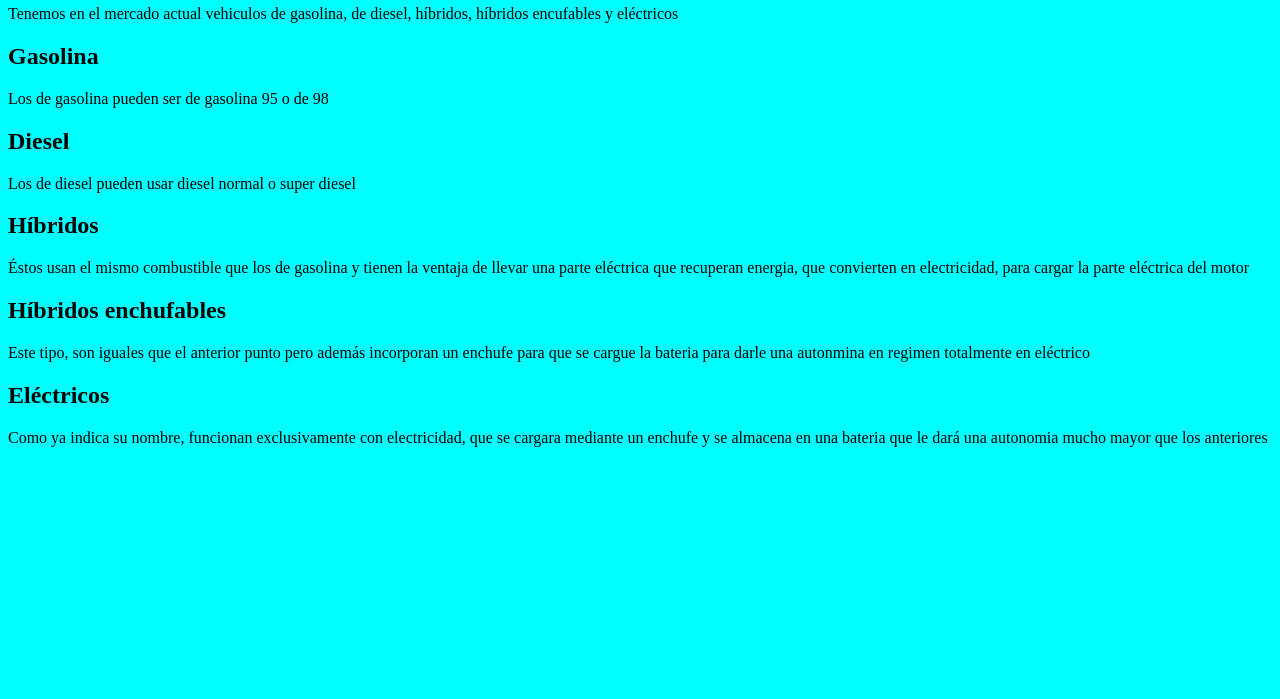
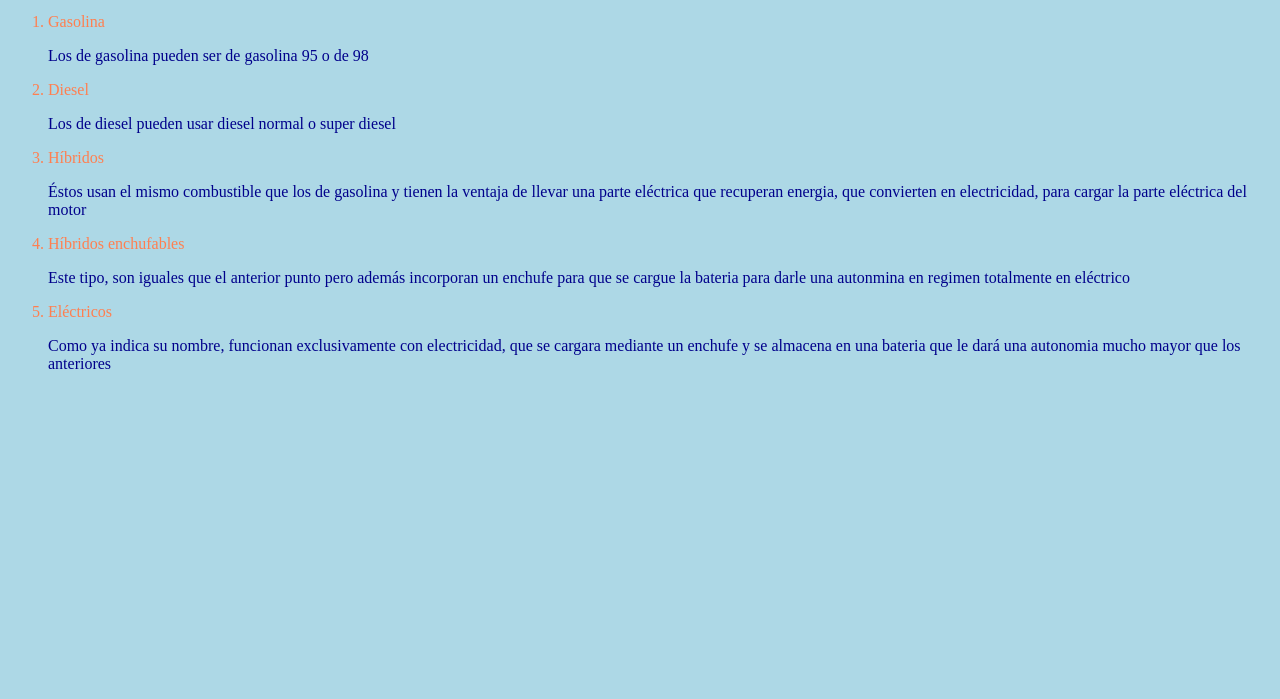
Before and after one commit to oscsolcan-gif/practica-miercoles-21-10-26, a plain HTML site: page index.html in a window 1280 px wide. Shown: the part 101-800 px from the top of the page. Drawn offline with Linux system fonts and the light colour scheme; files that its build step writes are made by us from their sources.

Commit message:
trabajando en el html y en l git pendiente del otro repo

```diff
--- /dev/null
+++ b/css/main.css
@@ -0,0 +1,79 @@
+body { background-color: aquamarine;}
+
+ h1 {
+    color: blue;
+}
+ol {
+    color:blueviolet;
+}
+ p {
+    color:darkgreen;
+}
+
+/* ==============768px============= */
+
+@media (min-width: 768px) {
+  body {
+    background-color:blueviolet;
+  }
+
+  h1 {
+    color:beige;
+}
+
+ol {
+    color:chartreuse;
+}
+  p {
+    color:darkolivegreen;
+}
+
+
+}
+
+
+
+/* ==============992px============= */
+
+@media (min-width: 992px) {
+  body {
+    background-color:darkslategray;
+  }
+}
+
+ h1 {
+    color:black;
+}
+
+   ol {
+    color:coral;
+      }
+     p {
+        color:darkblue;
+
+}
+
+
+
+
+
+
+/* ==============1200px============= */
+
+@media (min-width: 1200px) {
+  body {
+    background-color: lightblue;
+  }
+ h1 {
+    color:black;
+}
+
+   ol {
+    color:coral;
+      }
+     p {
+        color:darkblue;
+
+}
+
+}
--- a/index.html
+++ b/index.html
@@ -5,8 +5,8 @@
 
     <meta charset="UTF-8">
     <meta name="viewport" content="width=device-wdth, initial-scale=1.6">
-    <title>Document</title>
-    <link rel="stylesheet" href="css/main.css">"
+    <title>document</title>
+    <link rel="stylesheet" href="css/main.css">
 </head>
 
 <body>
@@ -15,25 +15,24 @@
 
     <p>Tenemos en el mercado actual vehiculos de gasolina, de diesel, híbridos, híbridos encufables y eléctricos</p>
 
-    <h2>Gasolina</h2>
+<ol type="gasolina" start="1">
 
+    <li>Gasolina</li>
     <p>Los de gasolina pueden ser de gasolina 95 o de 98</p>
 
-    <h2>Diesel</h2>
-
+    <li>Diesel</li>
     <p>Los de diesel pueden usar diesel normal o super diesel</p>
 
-    <h2>Híbridos</h2>
-
+    <li>Híbridos</li>
     <p>Éstos usan el mismo combustible que los de gasolina y tienen la ventaja de llevar una parte eléctrica que recuperan energia, que convierten en electricidad, para cargar la parte eléctrica del motor</p>
 
-    <h2>Híbridos enchufables</h2>
-
+    <li>Híbridos enchufables</li>
     <p>Este tipo, son iguales que el anterior punto pero además incorporan un enchufe para que se cargue la bateria para darle una autonmina en regimen totalmente en eléctrico</p>
 
-    <h2>Eléctricos</h2>
+    <li>Eléctricos</li>
+    <p>Como ya indica su nombre, funcionan exclusivamente con electricidad, que se cargara mediante un enchufe y se almacena en una bateria que le dará una autonomia mucho mayor que los anteriores</p>
 
-    <p>Como ya indica su nombre, funcionan exclusivamente con electricidad, que se cargara mediante un enchufe y se almacena en una bateria que le dará una autonomia mucho mayor que los anteriores</p>
+</ol>
 
 </body>
 
--- a/main.css
+++ /dev/null
@@ -1,3 +0,0 @@
-body {
-  background-color: aqua;
-}
```
Also changed, not shown: js/main.js (added).
